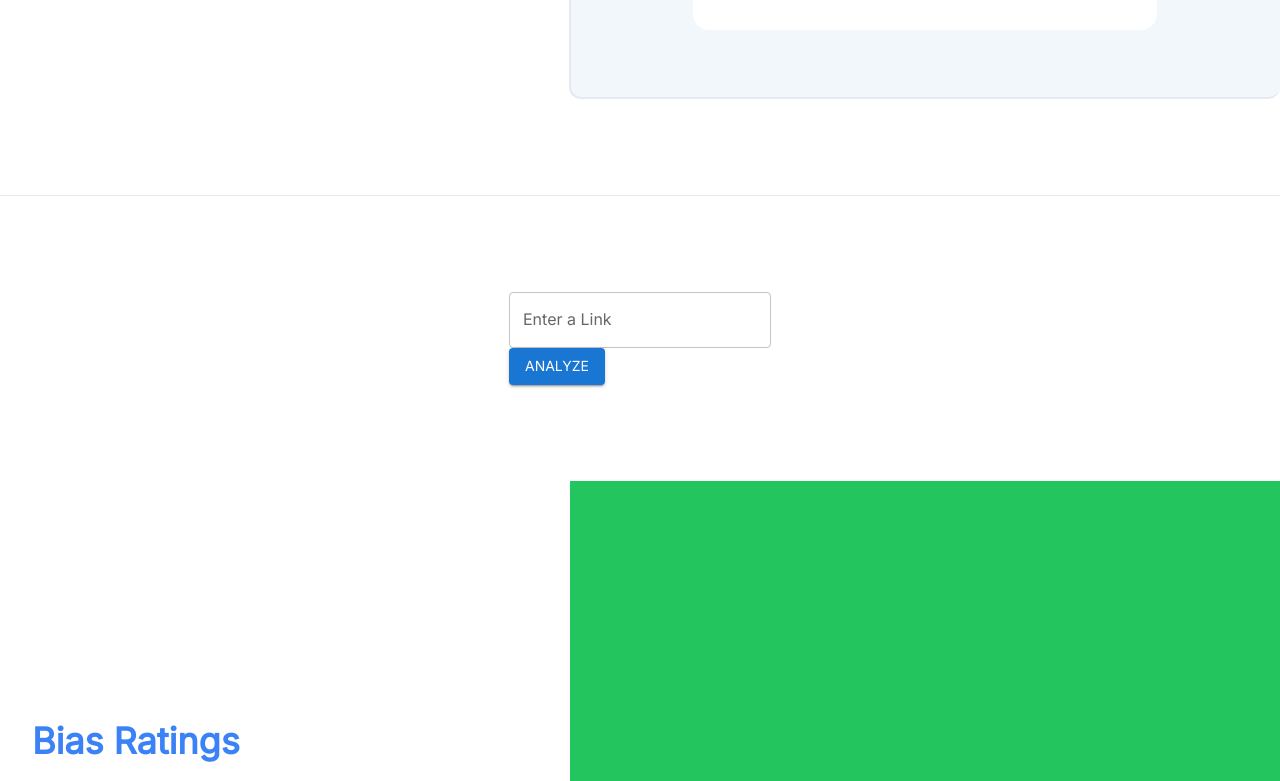
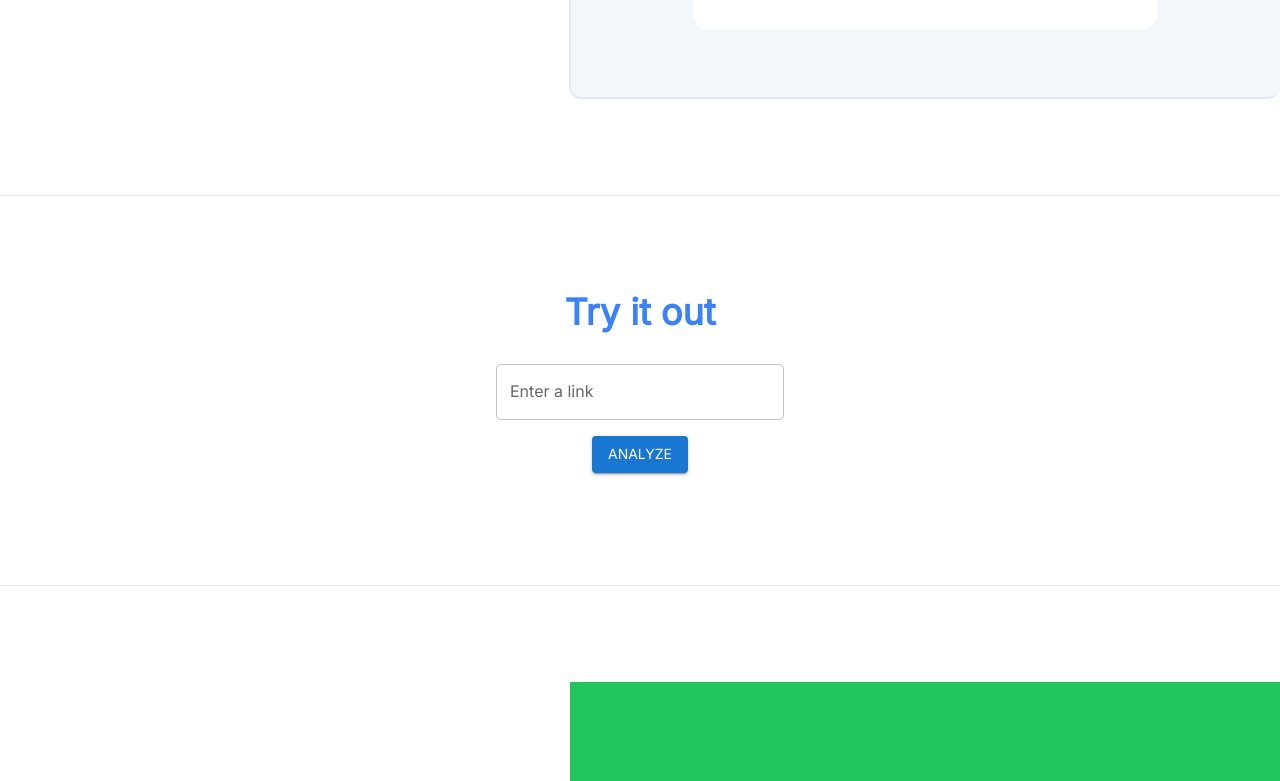
Before and after one commit to PoliticaAI/frontend, a React (Vite) app: page / in a window 1280 px wide. Shown: the part 597-1378 px from the top of the page. Built offline with nearby package versions, Linux system fonts and the light colour scheme.

Commit message:
cleaning up, fixed try out panel

```diff
--- a/src/components/FormComponent.tsx
+++ /dev/null
@@ -1,87 +0,0 @@
-import React, { useState, useEffect } from 'react';
-import { Button, LinearProgress, TextField } from '@mui/material';
-import { startAnalysis, checkAnalysisStatus } from '../api/analysis.api'; // Import your API functions
-
-function AnalyzeForm() {
-  const [link, setLink] = useState('');
-  const [isLoading, setIsLoading] = useState(false);
-  const [data, setData] = useState<any | null>(null);
-  const [progress, setProgress] = useState<number | null>(null);
-
-  useEffect(() => {
-    const processId = localStorage.getItem('process_id');
-
-    if (processId && isLoading) {
-      const intervalId = setInterval(() => {
-        checkAnalysisStatus()
-          .then((statusData) => {
-            if (statusData.status === 'completed') {
-              setData(statusData.result);
-              setIsLoading(false);
-              clearInterval(intervalId);
-            } else {
-              console.log('Analysis status:', statusData.status);
-              setProgress(statusData.progress)
-            }
-          })
-          .catch((error) => {
-            console.error('Error checking analysis status:', error);
-          });
-      }, 1000);
-    }
-  }, [isLoading]);
-
-  const handleAnalyzeClick = () => {
-    setIsLoading(true);
-
-    startAnalysis(link)
-      .then((startData) => {
-        localStorage.setItem('process_id', startData.process_id);
-      })
-      .catch((error) => {
-        console.error('Error starting analysis:', error);
-        setIsLoading(false);
-      });
-  };
-
-  return (
-    <div>
-      <TextField
-        fullWidth
-        label="Enter a Link"
-        variant="outlined"
-        value={link}
-        onChange={(e) => setLink(e.target.value)}
-      />
-      <br />
-      <Button
-        variant="contained"
-        color="primary"
-        onClick={handleAnalyzeClick}
-        disabled={isLoading}
-      >
-        {isLoading ? (
-          <>
-            {progress !== null ? (
-              <LinearProgress variant="determinate" value={progress * 25} />
-            ) : (
-              <LinearProgress />
-            )}
-          </>
-        ) : (
-          'Analyze'
-        )}
-      </Button>
-
-      {data && (
-        <div>
-          <h2>Analysis Result</h2>
-          {/* Display your data here */}
-          <pre>{JSON.stringify(data, null, 2)}</pre>
-        </div>
-      )}
-    </div>
-  );
-}
-
-export default AnalyzeForm;
--- /dev/null
+++ b/src/pages/HomePage/TryOutPanel.tsx
@@ -0,0 +1,127 @@
+import React, { useState, useEffect } from "react";
+import { Button, LinearProgress, TextField, Typography } from "@mui/material";
+import { startAnalysis, checkAnalysisStatus } from "../../api/analysis.api";
+
+const TryOutPanel = () => {
+  const [link, setLink] = useState("");
+  const [isLoading, setIsLoading] = useState(false);
+  const [data, setData] = useState<any | null>(null);
+  const [progress, setProgress] = useState<number | null>(null);
+
+  useEffect(() => {
+    const processId = localStorage.getItem("process_id");
+
+    if (processId && isLoading) {
+      const intervalId = setInterval(() => {
+        checkAnalysisStatus()
+          .then((statusData) => {
+            if (statusData.status === "completed") {
+              setData(statusData.result);
+              setIsLoading(false);
+              clearInterval(intervalId);
+            } else {
+              console.log("Analysis status:", statusData.status);
+              setProgress(statusData.progress);
+            }
+          })
+          .catch((error) => {
+            console.error("Error checking analysis status:", error);
+          });
+      }, 1000);
+    }
+  }, [isLoading]);
+
+  const handleAnalyzeClick = () => {
+    setProgress(0);
+    setIsLoading(true);
+
+    startAnalysis(link)
+      .then((startData) => {
+        localStorage.setItem("process_id", startData.process_id);
+      })
+      .catch((error) => {
+        console.error("Error starting analysis:", error);
+        setIsLoading(false);
+      });
+  };
+
+  return (
+    <div className=" w-full max-w-[95rem] flex flex-col items-center">
+      <Typography className="text-4xl text-blue-500 font-bold mb-8">
+        Try it out
+      </Typography>
+
+      <TextField
+        className="w-72 mb-4"
+        label="Enter a link"
+        variant="outlined"
+        value={link}
+        onChange={(e) => setLink(e.target.value)}
+      />
+
+      <Button
+        variant="contained"
+        color="primary"
+        onClick={handleAnalyzeClick}
+        disabled={isLoading}
+        className="mb-4"
+      >
+        {isLoading ? "Analyzing..." : "Analyze"}
+      </Button>
+
+      {isLoading && (
+        <LinearProgress
+          variant="determinate"
+          value={progress ? (progress + 1) * 20 : 0}
+          className="h-8 w-96"
+        />
+      )}
+
+      {data && (
+        <div>
+          <Typography variant="h5">Analysis Result</Typography>
+          {/* Display your data here */}
+          <Typography>{JSON.stringify(data, null, 2)}</Typography>
+        </div>
+      )}
+    </div>
+    // <div>
+    //   <TextField
+    //     fullWidth
+    //     label="Enter a Link"
+    //     variant="outlined"
+    //     value={link}
+    //     onChange={(e) => setLink(e.target.value)}
+    //   />
+    //   <br />
+    //   <Button
+    //     variant="contained"
+    //     color="primary"
+    //     onClick={handleAnalyzeClick}
+    //     disabled={isLoading}
+    //   >
+    //     {isLoading ? (
+    //       <>
+    //         {progress !== null ? (
+    //           <LinearProgress variant="determinate" value={progress * 25} />
+    //         ) : (
+    //           <LinearProgress />
+    //         )}
+    //       </>
+    //     ) : (
+    //       "Analyze"
+    //     )}
+    //   </Button>
+
+    //   {data && (
+    //     <div>
+    //       <h2>Analysis Result</h2>
+    //       {/* Display your data here */}
+    //       <pre>{JSON.stringify(data, null, 2)}</pre>
+    //     </div>
+    //   )}
+    // </div>
+  );
+};
+
+export default TryOutPanel;
--- a/src/pages/HomePage/index.tsx
+++ b/src/pages/HomePage/index.tsx
@@ -1,8 +1,7 @@
 import AppBarComponent from "../../components/AppBarComponent";
 import Panel1 from "./Panel1";
+import TryOutPanel from "./TryOutPanel";
 import Panel2 from "./Panel2";
-
-import AnalyzeForm from "../../components/FormComponent";
 
 import FooterComponent from "../../components/FooterComponent";
 
@@ -18,7 +17,8 @@ const HomePage = () => {
       <div className="flex flex-col items-center space-y-24">
         <Panel1 />
         <Break />
-        <AnalyzeForm />
+        <TryOutPanel />
+        <Break />
         <Panel2 />
         <FooterComponent />
       </div>
```
